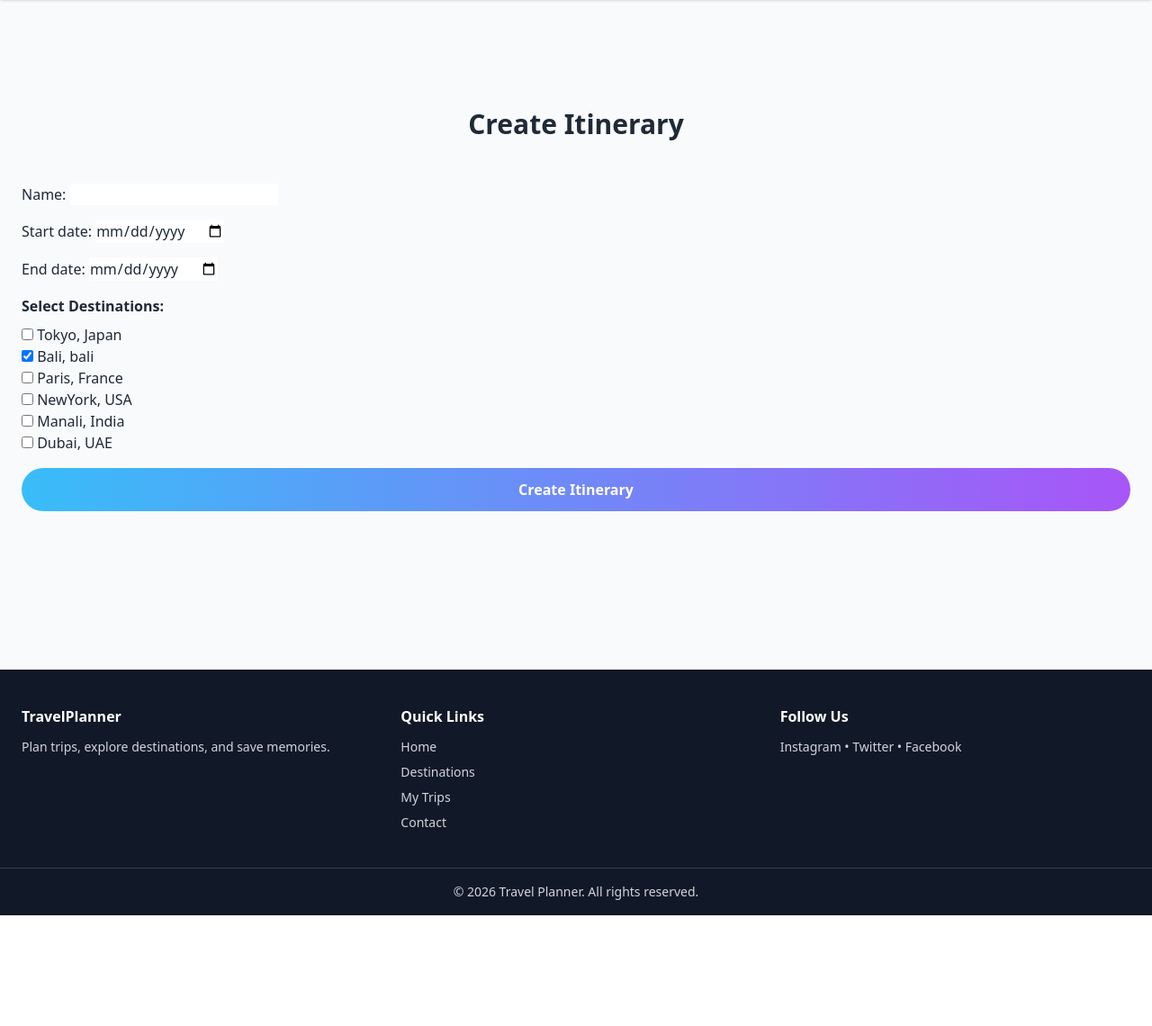
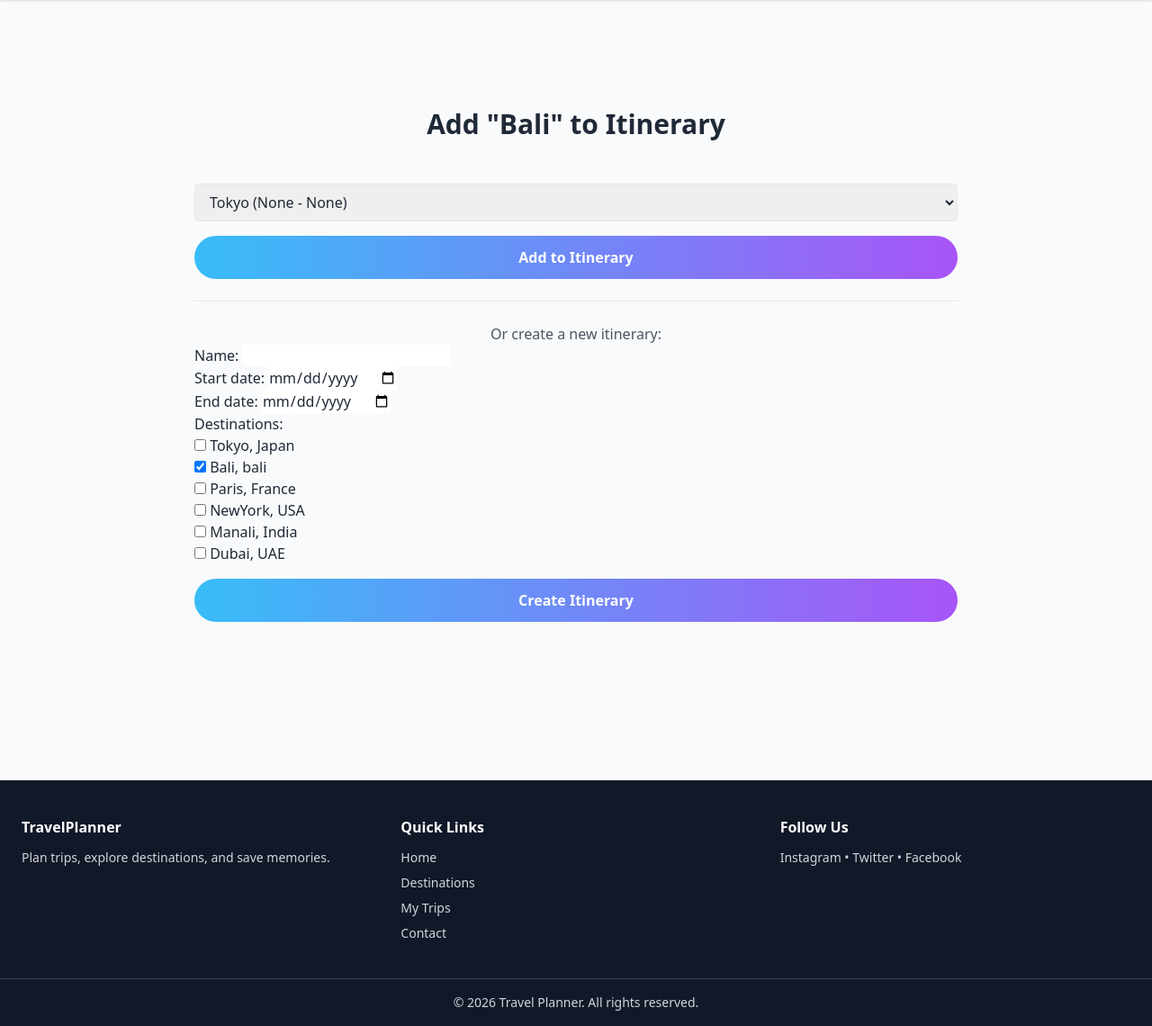
Before and after one commit to Lokesh19-PP/Travel-Planner-Webapp, a Django app: page /itinerary/add/?destination=2 in a window 1280 px wide. Shown: the part 72-1212 px from the top of the page at 90% size. Before the commit the page ends 1089 px from the top, so only its background shows below. Run offline with Django 4.2, Linux system fonts and the light colour scheme; a user stored in the database is signed in; data comes from the database, SQL or seed files in the repository; both versions use the stored data as it was after the commit; some libraries are stand-ins or nearby versions.

Commit message:
itinerary: implement quick-add to existing itineraries with preselect destination

```diff
--- a/core/templates/core/itinerary_create.html
+++ b/core/templates/core/itinerary_create.html
@@ -1,35 +1,34 @@
 {% extends "core/base.html" %}
 {% block content %}
 <section class="bg-gray-50 py-24">
-  <div class="max-w-7xl mx-auto px-6">
-    <h2 class="text-3xl font-bold text-center mb-12">Create Itinerary</h2>
+    <div class="max-w-4xl mx-auto px-6">
+        <h2 class="text-3xl font-bold text-center mb-12">
+            {% if destination %}Add "{{ destination.name }}" to Itinerary{% else %}Create New Itinerary{% endif %}
+        </h2>
 
-    <form method="POST" action="">
-        {% csrf_token %}
+        {% if user_itineraries and destination %}
+        <!-- Quick Add Existing Itinerary -->
+        <form method="POST" class="mb-6">
+            {% csrf_token %}
+            <input type="hidden" name="form_type" value="add_existing">
+            <select name="itinerary" class="border rounded px-3 py-2 w-full mb-4">
+                {% for it in user_itineraries %}
+                <option value="{{ it.id }}">{{ it.name }} ({{ it.start_date }} - {{ it.end_date }})</option>
+                {% endfor %}
+            </select>
+            <button type="submit" class="btn w-full">Add to Itinerary</button>
+        </form>
+        <hr class="my-6">
+        <p class="text-center text-gray-600">Or create a new itinerary:</p>
+        {% endif %}
 
-        <div class="mb-4">
-            {{ form.name.label_tag }}
-            {{ form.name }}
-        </div>
-
-        <div class="mb-4">
-            {{ form.start_date.label_tag }}
-            {{ form.start_date }}
-        </div>
-
-        <div class="mb-4">
-            {{ form.end_date.label_tag }}
-            {{ form.end_date }}
-        </div>
-
-        <div class="mb-4">
-            <p class="font-bold mb-2">Select Destinations:</p>
-            {{ form.destinations }}
-        </div>
-
-        <button type="submit" class="btn w-full">Create Itinerary</button>
-    </form>
-  </div>
+        <!-- New Itinerary Form -->
+        <form method="POST">
+            {% csrf_token %}
+            <input type="hidden" name="form_type" value="new">
+            {{ form.as_p }}
+            <button type="submit" class="btn w-full mt-4">Create Itinerary</button>
+        </form>
+    </div>
 </section>
-
 {% endblock %}
```
Also changed, not shown: db.sqlite3.
